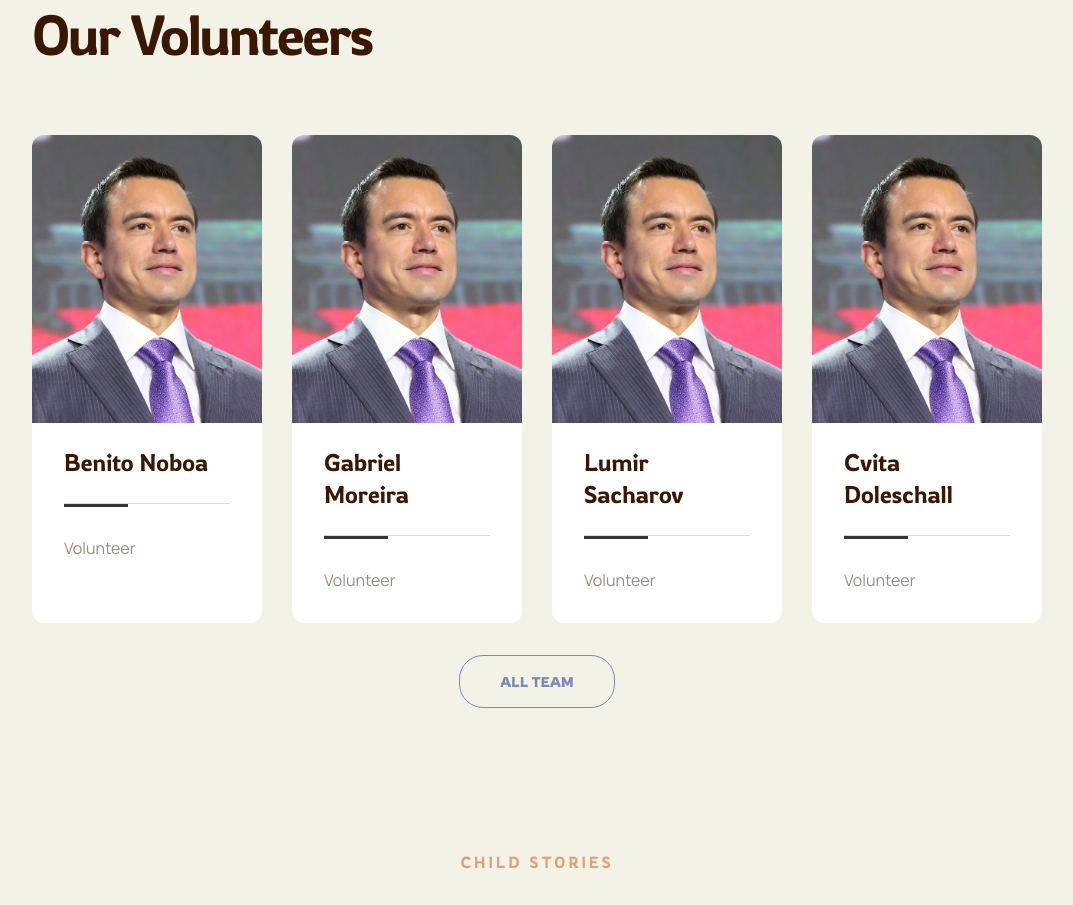
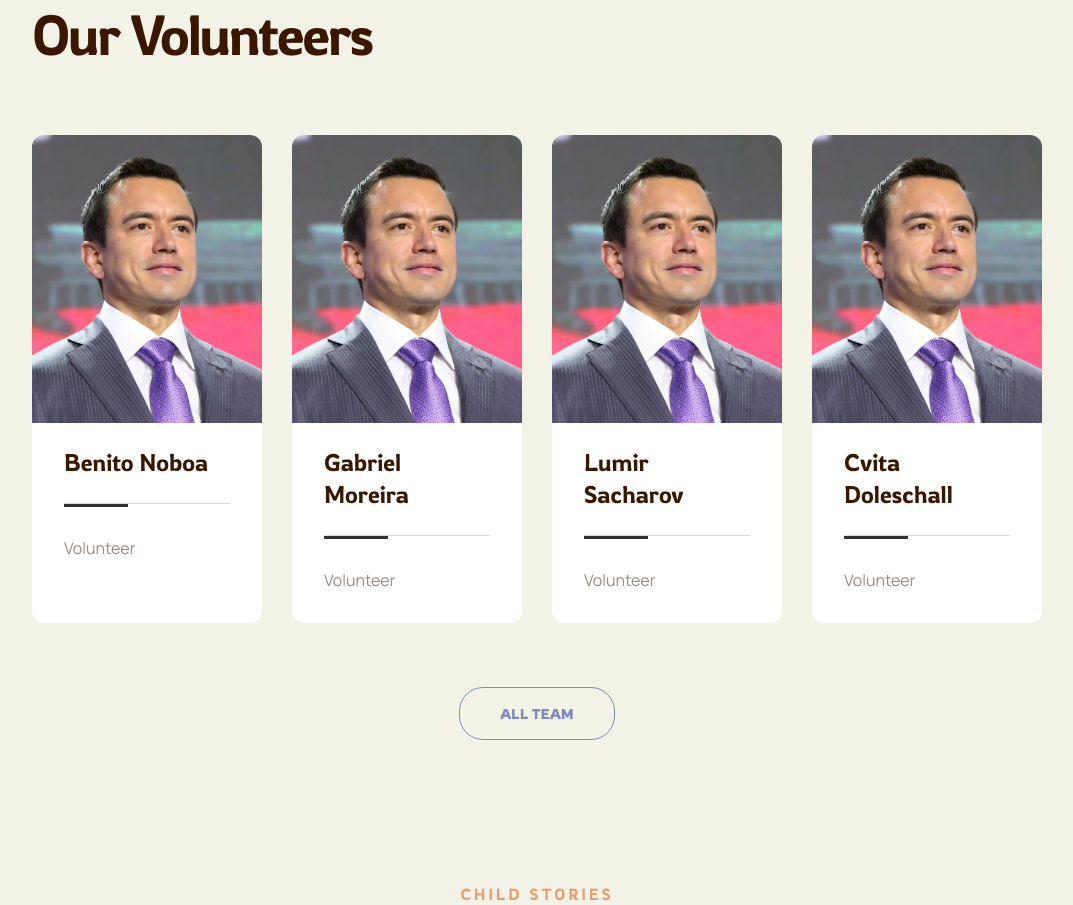
Before and after one commit to JamesGlik/CHARITY, a Next.js app in the folder my-app/: page / in a window 1280 px wide. Shown: the part 9880-10785 px from the top of the page, without its empty margins (103-1176 px from the left). Built offline with nearby package versions, Linux system fonts and the light colour scheme.

Commit message:
added padding

```diff
--- a/my-app/components/organisms/VolunteersSection/VolunteersSection.tsx
+++ b/my-app/components/organisms/VolunteersSection/VolunteersSection.tsx
@@ -15,7 +15,7 @@ const VolunteersSection = () => {
         Our Volunteers
       </h3>
 
-      <div className="grid grid-cols-4 lg:grid-cols-2 md:flex md:flex-col gap-x-[30px] gap-y-[32px]">
+      <div className="grid grid-cols-4 lg:grid-cols-2 md:flex md:flex-col gap-x-[30px] gap-y-[32px] pb-[32px]">
         <VolunteersCard imagesrc="/volunteers_image.jpg" name="Benito Noboa" />
         <VolunteersCard
           imagesrc="/volunteers_image.jpg"
```
